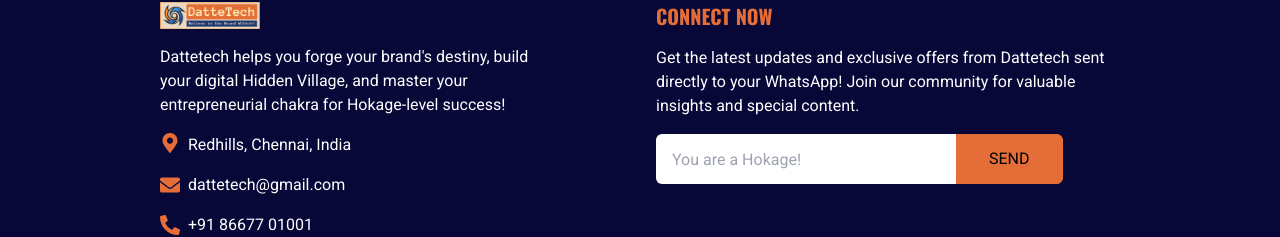
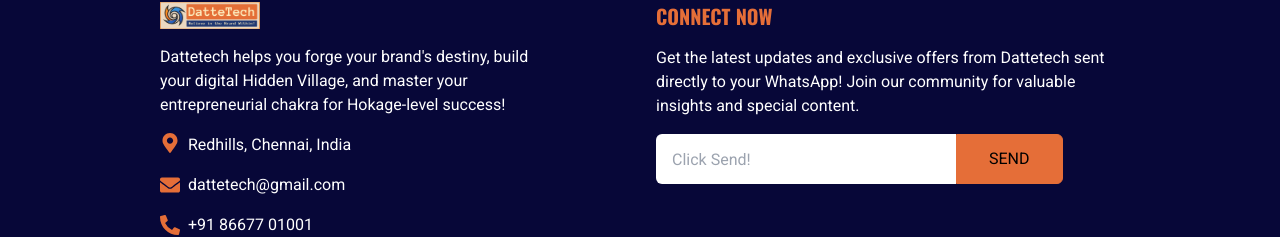
Before and after one commit to harshavarthanep/DatteTech, a Next.js app: page / in a window 1280 px wide. Shown: the part 4990-5227 px from the top of the page. Built offline with nearby package versions, Linux system fonts and the light colour scheme.

Commit message:
Update Footer.tsx

```diff
--- a/components/Footer.tsx
+++ b/components/Footer.tsx
@@ -113,7 +113,7 @@ const Footer = () => {
               <div className="flex items-center">
                 <input
                   type="text"
-                  placeholder="You are a Hokage!"
+                  placeholder="Click Send!"
                   className="h-[40px] md:h-[50px] outline-none px-4 text-primary-300 w-full max-w-[200px] md:max-w-[300px] rounded-l-md"
                 />
                 <a href="https://wa.me/8667701001?text=Hi%20there!%20I'm%20interested%20to%20know%20more%20about%20DatteTech%20">
```
